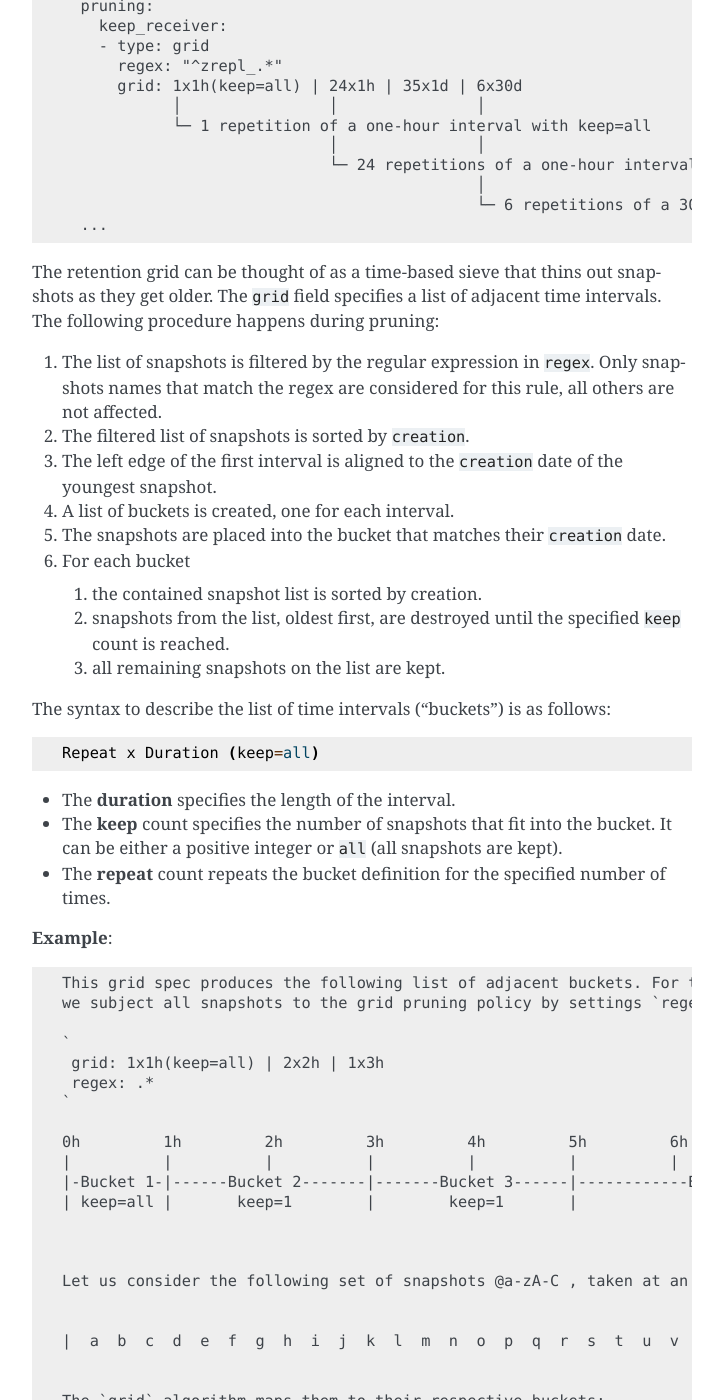
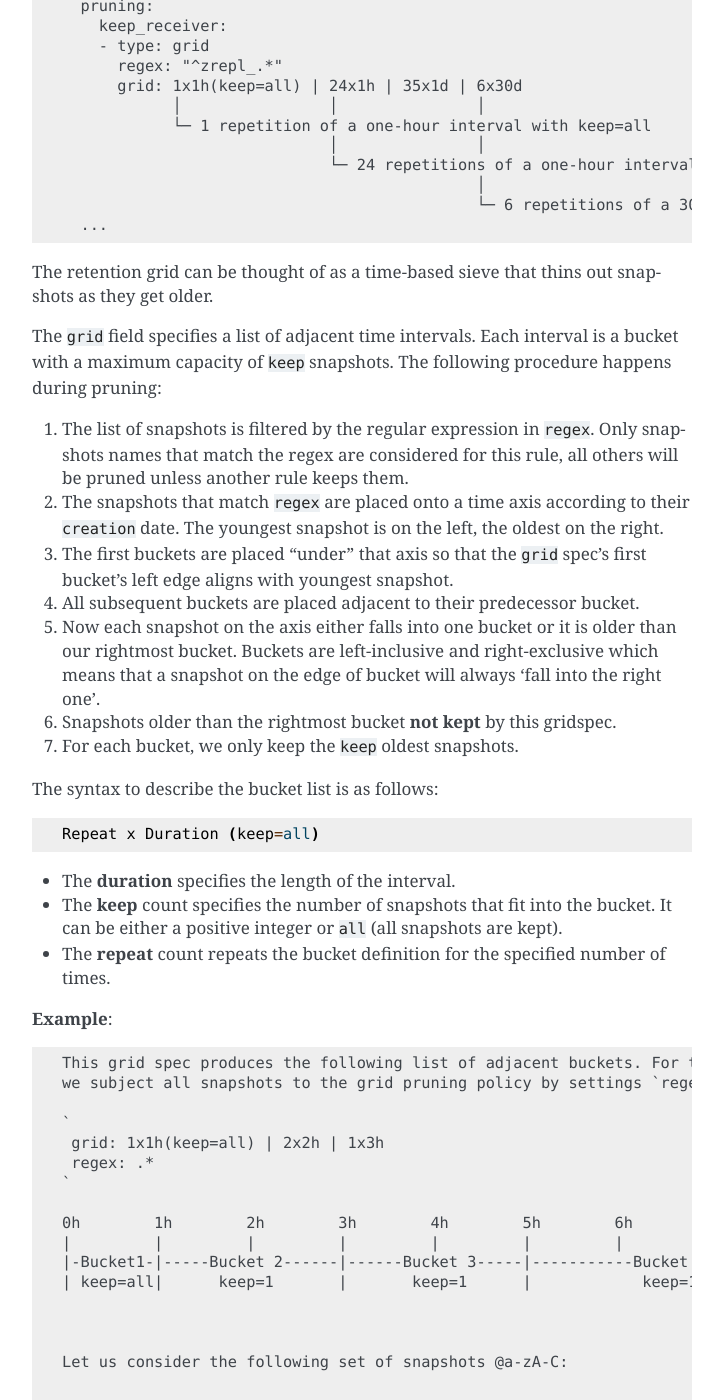
Before and after one commit to zrepl/zrepl, a Sphinx documentation site: the page built from docs/configuration/prune.rst, in a window 1280 px wide and 1400 px high, scrolled down 1780 px. Shown: the whole window, without its empty margins (388-1111 px from the left). Built offline with Sphinx 7.4.7, drawn with Linux system fonts in a browser that asks for light colours; pages that are not in the unit, such as notebooks, are missing from menus; the version number could not be read and is left out; cross-references to code outside the pages are shown as plain code; some of the changed text lies outside the part shown.

Commit message:
pruning: cleanup retention grid impl + tests + correct docs
package is now at 95% code coverage and the additional tests codify
all behavior specified in the docs

There is a slight change in behavior:
Intervals are now [duration) instead of (duration].
If the leftmost interval is not keep=all, the most recently created
snapshot will be destroyed if there are other snapshots within
that first interval.
Since we recommend keep=all all over the docs, and zrepl 0.3
will put holds on that snapshot if it is being replicated,
I feel like this is an acceptable change in behavior.

refs #292
fixup of 0bbe2befcec8eef3c61acec8be762f1e1293a96d

```diff
--- a/docs/configuration/prune.rst
+++ b/docs/configuration/prune.rst
@@ -93,22 +93,23 @@ Policy ``grid``
       ...
 
 The retention grid can be thought of as a time-based sieve that thins out snapshots as they get older.
+
 The ``grid`` field specifies a list of adjacent time intervals.
+Each interval is a bucket with a maximum capacity of ``keep`` snapshots.
 The following procedure happens during pruning:
 
 #. The list of snapshots is filtered by the regular expression in ``regex``.
-   Only snapshots names that match the regex are considered for this rule, all others are not affected.
-#. The filtered list of snapshots is sorted by ``creation``.
-#. The left edge of the first interval is aligned to the ``creation`` date of the youngest snapshot.
-#. A list of buckets is created, one for each interval.
-#. The snapshots are placed into the bucket that matches their ``creation`` date.
-#. For each bucket
+   Only snapshots names that match the regex are considered for this rule, all others will be pruned unless another rule keeps them.
+#. The snapshots that match ``regex`` are placed onto a time axis according to their ``creation`` date.
+   The youngest snapshot is on the left, the oldest on the right.
+#. The first buckets are placed "under" that axis so that the ``grid`` spec's first bucket's left edge aligns with youngest snapshot.
+#. All subsequent buckets are placed adjacent to their predecessor bucket.
+#. Now each snapshot on the axis either falls into one bucket or it is older than our rightmost bucket.
+   Buckets are left-inclusive and right-exclusive which means that a snapshot on the edge of bucket will always 'fall into the right one'.
+#. Snapshots older than the rightmost bucket **not kept** by this gridspec.
+#. For each bucket, we only keep the ``keep`` oldest snapshots.
 
-   #. the contained snapshot list is sorted by creation.
-   #. snapshots from the list, oldest first, are destroyed until the specified ``keep`` count is reached.
-   #. all remaining snapshots on the list are kept.
-
-The syntax to describe the list of time intervals ("buckets") is as follows:
+The syntax to describe the bucket list is as follows:
 
 ::
 
@@ -131,30 +132,30 @@ The syntax to describe the list of time intervals ("buckets") is as follows:
            regex: .*
           `
 
-          0h         1h         2h         3h         4h         5h         6h         7h         8h
-          |          |          |          |          |          |          |          |          |
-          |-Bucket 1-|------Bucket 2-------|-------Bucket 3------|------------Bucket 4------------|
-          | keep=all |       keep=1        |        keep=1       |             keep=1             |
+          0h        1h        2h        3h        4h        5h        6h        7h        8h        9h
+          |         |         |         |         |         |         |         |         |         |
+          |-Bucket1-|-----Bucket 2------|------Bucket 3-----|-----------Bucket 4----------|
+          | keep=all|      keep=1       |       keep=1      |            keep=1           |
 
 
 
-          Let us consider the following set of snapshots @a-zA-C , taken at an interval of ~15min:
+          Let us consider the following set of snapshots @a-zA-C:
 
 
-          |  a  b  c  d  e  f  g  h  i  j  k  l  m  n  o  p  q  r  s  t  u  v  w  x  y  z  A  B  C |
-
+          |  a  b  c  d  e  f  g  h  i  j  k  l  m  n  o  p  q  r  s  t  u  v  w  x  y  z  A  B  C  D        |
 
           The `grid` algorithm maps them to their respective buckets:
 
           Bucket 1: a, b, c
           Bucket 2: d,e,f,g,h,i,j
-          Bucket 3: k,l,m,n,o,p,q,r
-          Bucket 4: q,r,s,t,u,v,w,x,y,z,A,B,C
+          Bucket 3: k,l,m,n,o,p
+          Bucket 4: q,r, q,r,s,t,u,v,w,x,y,z
+          None:     A,B,C,D
 
           It then applies the per-bucket pruning logic described above which resulting in the
           following list of remaining snapshots.
 
-          |  a  b  c  d                    k                       s                               |
+          |  a  b  c                    j                 p                             z                    |
 
           Note that it only makes sense to grow (not shorten) the interval duration for buckets
           further in the past since each bucket acts like a low-pass filter for incoming snapshots
```
Also changed, not shown: 3 other files.
